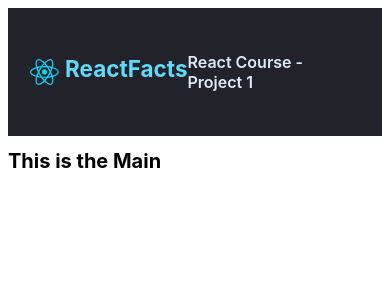
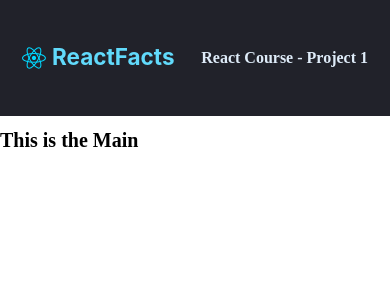
Before and after one commit to marksist300/scrimba_react, a React (Vite) app in the folder react_project/: page / in a window 390 px wide. Shown: the top 300 px of the page. Built offline with nearby package versions, Linux system fonts and the light colour scheme.

Commit message:
fixed line height in nav and made responsive

```diff
--- a/react_project/src/components/Nav.jsx
+++ b/react_project/src/components/Nav.jsx
@@ -3,7 +3,7 @@ import reactLogo from "../assets/reactLogo.svg"
 export default function Nav () {
 return  (
     <nav className='nav-bar'>
-        <img src={reactLogo} alt="React logo" />
+        <img className='react-logo' src={reactLogo} alt="React logo" />
         <h2 className='nav-title'>ReactFacts</h2>
         <h3 className='project-num'>React Course - Project 1</h3>
     </nav>
--- a/react_project/src/index.css
+++ b/react_project/src/index.css
@@ -1,10 +1,13 @@
-:root {
-  font-family: 'Inter', Avenir, Helvetica, Arial, sans-serif;
+:root{
   font-size: 62.5%;
 }
 
-nav>img{
-  padding-right: .6rem;
+* {
+  box-sizing: border-box;
+}
+
+body{
+margin: 0;
 }
 
 .nav-bar{
@@ -13,11 +16,19 @@ nav>img{
 padding: 2.8rem 2.2rem;
 }
 
+.react-logo{
+position: relative;
+padding-right: .6rem;
+width: 3rem;
+height: 3rem;
+bottom: -1.5rem;
+}
 .nav-title{
 font-family: 'Inter';
 font-weight: 700;
 font-size: 2.25rem;
 color: #61DAFB;
+line-height: 2rem;
 }
 
 .project-num{
@@ -25,4 +36,5 @@ nav>img{
 font-weight: 600;
 font-size: 1.6rem;
 color: #DEEBF8;
+line-height: 2.8rem;
 }
```
Lines whose indentation alone changed are shown as unchanged.
